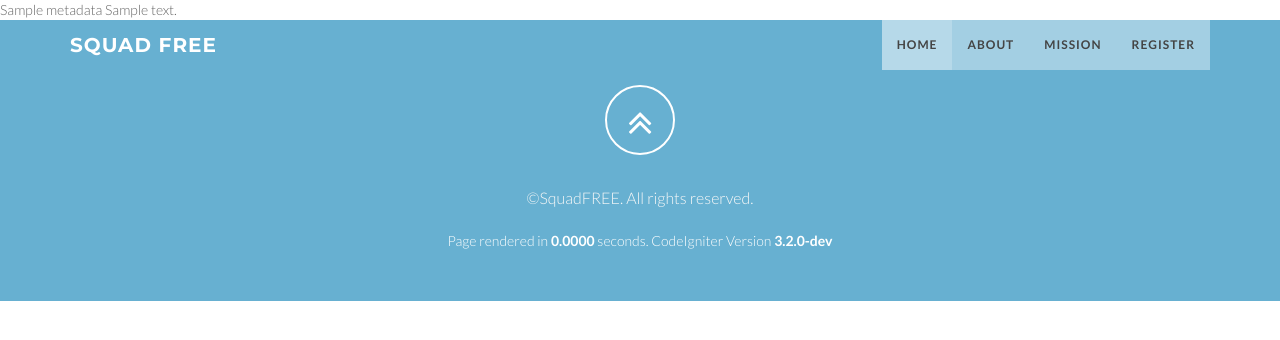
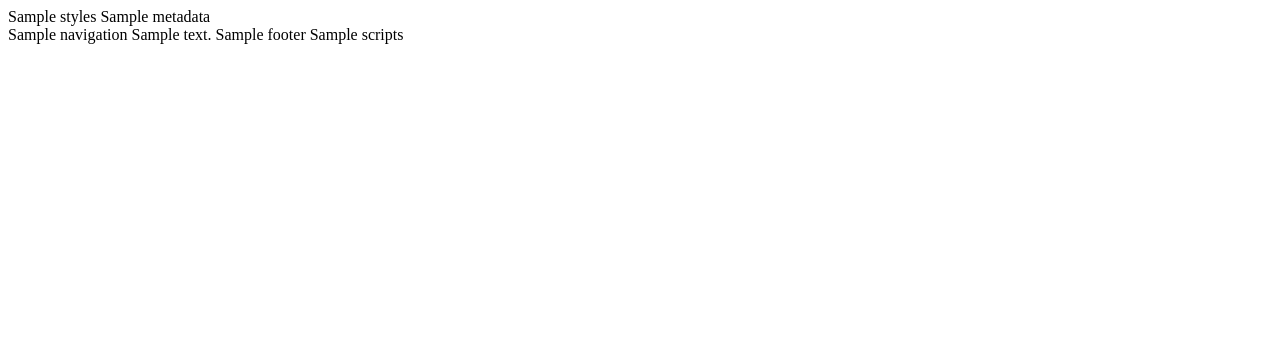
Before and after one commit to jmvbambico/spaceship, a CodeIgniter app: the page made by application/views/layouts/default.php in a window 1280 px wide. Shown: the top 340 px of the page. Run offline with CodeIgniter, Linux system fonts and the light colour scheme; the template is opened without the code that fills it: most values are stand-ins (such as "Sample title", 1, 10 or a date in 2020).

Commit message:
divided design into template partials

```diff
--- a/application/controllers/Welcome.php
+++ b/application/controllers/Welcome.php
@@ -6,6 +6,10 @@
 	{
 		$this->template
 				 ->title('Squad')
+				 ->set_partial('styles', 'partials/styles')
+				 ->set_partial('navigation', 'partials/navigation')
+				 ->set_partial('footer', 'partials/footer')
+				 ->set_partial('scripts', 'partials/scripts')
 				 ->build('home');
 	}
 }
--- a/application/views/layouts/default.php
+++ b/application/views/layouts/default.php
@@ -1,92 +1,22 @@
-<?php
-defined('BASEPATH') OR exit('No direct script access allowed');
+<?php defined('BASEPATH') OR exit('No direct script access allowed');
 ?><!DOCTYPE html>
 <html lang="en">
-
   <head>
     <meta charset="utf-8">
     <meta name="viewport" content="width=device-width, initial-scale=1.0">
     <meta name="description" content="">
     <meta name="author" content="">
     <title><?php echo $template['title']; ?></title>
-  <link href="<?php base_url(); ?>assets/css/bootstrap.min.css" rel="stylesheet" type="text/css">
-  <link href="<?php base_url(); ?>assets/font-awesome/css/font-awesome.min.css" rel="stylesheet" type="text/css">
-  <link href="<?php base_url(); ?>assets/css/animate.css" rel="stylesheet" />
-  <link href="<?php base_url(); ?>assets/css/style.css" rel="stylesheet">
-  <link href="<?php base_url(); ?>assets/color/default.css" rel="stylesheet">
+    <?php echo $template['partials']['styles']; ?>
     <?php echo $template['metadata']; ?>
   </head>
-
   <body id="page-top" data-spy="scroll" data-target=".navbar-custom">
     <div id="preloader">
       <div id="load"></div>
     </div>
-
-  <nav class="navbar navbar-custom navbar-fixed-top" role="navigation">
-    <div class="container">
-      <div class="navbar-header page-scroll">
-        <button type="button" class="navbar-toggle" data-toggle="collapse" data-target=".navbar-main-collapse">
-          <i class="fa fa-bars"></i>
-        </button>
-        <a class="navbar-brand" href="index.html">
-          <h1>SQUAD FREE</h1>
-        </a>
-      </div>
-
-      <!-- Collect the nav links, forms, and other content for toggling -->
-      <div class="collapse navbar-collapse navbar-right navbar-main-collapse">
-        <ul class="nav navbar-nav">
-          <li class="active"><a href="#intro">Home</a></li>
-          <li><a href="#about">About</a></li>
-          <li><a href="#service">Mission</a></li>
-          <li><a href="#contact">Register</a></li>
-          <!--
-          <li class="dropdown">
-            <a href="#" class="dropdown-toggle" data-toggle="dropdown">Dropdown <b class="caret"></b></a>
-            <ul class="dropdown-menu">
-              <li><a href="#">Example menu</a></li>
-              <li><a href="#">Example menu</a></li>
-              <li><a href="#">Example menu</a></li>
-            </ul>
-          </li>
-          -->
-        </ul>
-      </div>
-      <!-- /.navbar-collapse -->
-    </div>
-    <!-- /.container -->
-  </nav>
-
+    <?php echo $template['partials']['navigation']; ?>
     <?php echo $template['body']; ?>
-
-  <footer>
-    <div class="container">
-      <div class="row">
-        <div class="col-md-12 col-lg-12">
-          <div class="wow shake" data-wow-delay="0.4s">
-            <div class="page-scroll marginbot-30">
-              <a href="#intro" id="totop" class="btn btn-circle">
-							<i class="fa fa-angle-double-up animated"></i>
-						</a>
-            </div>
-          </div>
-          <p>&copy;SquadFREE. All rights reserved.</p>
-          <div class="credits">Page rendered in <strong>{elapsed_time}</strong> seconds. <?php echo  (ENVIRONMENT === 'development') ?  'CodeIgniter Version <strong>' . CI_VERSION . '</strong>' : '' ?></div>
-        </div>
-      </div>
-    </div>
-  </footer>
-
-  <!-- Core JavaScript Files -->
-  <script src="<?php base_url(); ?>assets/js/jquery.min.js"></script>
-  <script src="<?php base_url(); ?>assets/js/bootstrap.min.js"></script>
-  <script src="<?php base_url(); ?>assets/js/jquery.easing.min.js"></script>
-  <script src="<?php base_url(); ?>assets/js/jquery.scrollTo.js"></script>
-  <script src="<?php base_url(); ?>assets/js/wow.min.js"></script>
-  <!-- Custom Theme JavaScript -->
-  <script src="<?php base_url(); ?>assets/js/custom.js"></script>
-  <script src="<?php base_url(); ?>assets/contactform/contactform.js"></script>
-
+    <?php echo $template['partials']['footer']; ?>
+    <?php echo $template['partials']['scripts']; ?>
   </body>
-
 </html>
--- /dev/null
+++ b/application/views/partials/styles.php
@@ -0,0 +1,6 @@
+<?php defined('BASEPATH') OR exit('No direct script access allowed');
+?><link href="<?php base_url(); ?>assets/css/bootstrap.min.css" rel="stylesheet" type="text/css">
+<link href="<?php base_url(); ?>assets/font-awesome/css/font-awesome.min.css" rel="stylesheet" type="text/css">
+<link href="<?php base_url(); ?>assets/css/animate.css" rel="stylesheet" />
+<link href="<?php base_url(); ?>assets/css/style.css" rel="stylesheet">
+<link href="<?php base_url(); ?>assets/color/default.css" rel="stylesheet">
```
Also changed, not shown: application/views/partials/footer.php (added, +18 -0 lines), application/views/partials/navigation.php (added, +31 -0 lines), application/views/partials/scripts.php (added, +8 -0 lines), README.md. Lines whose indentation alone changed are shown as unchanged.
